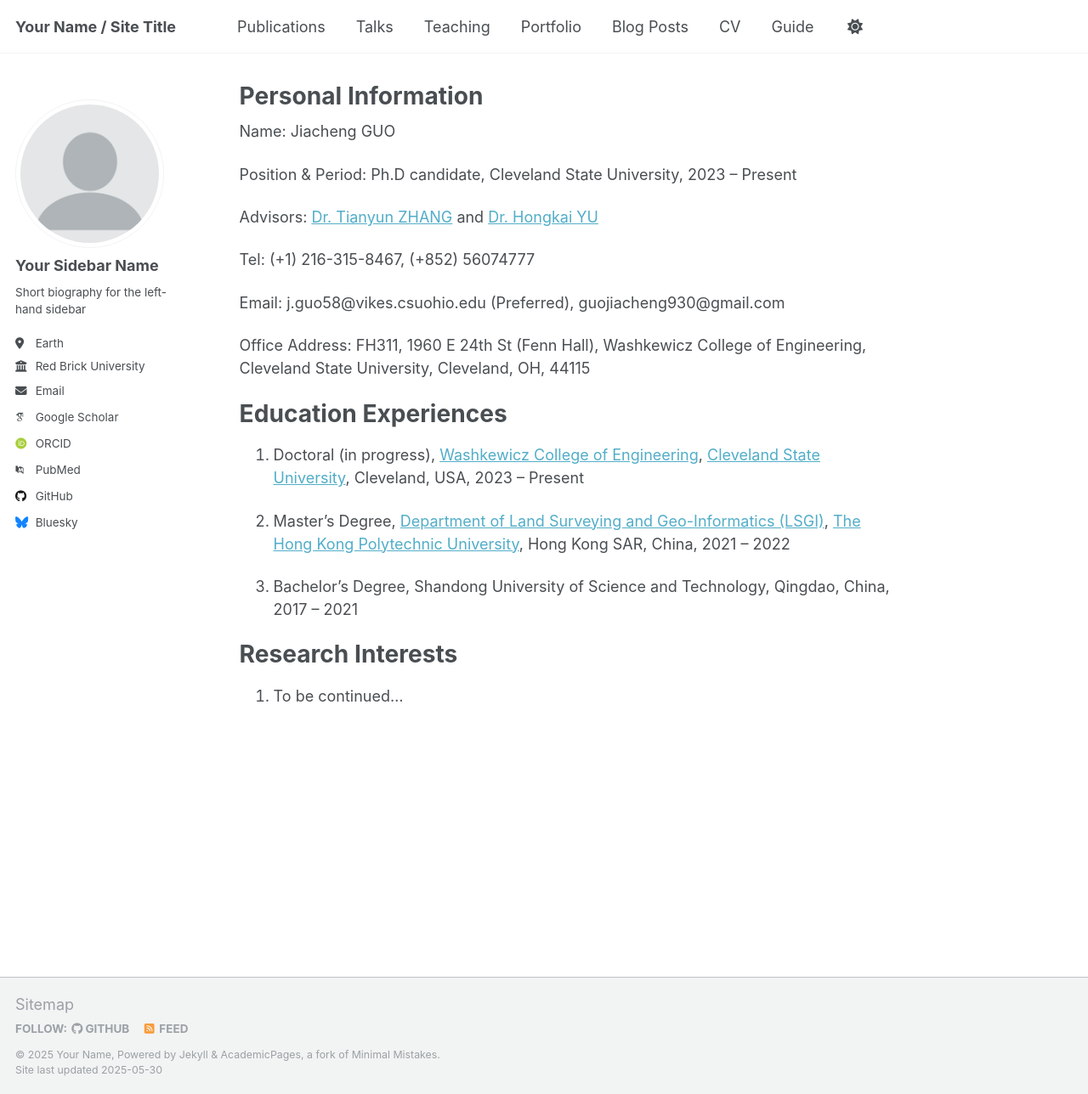
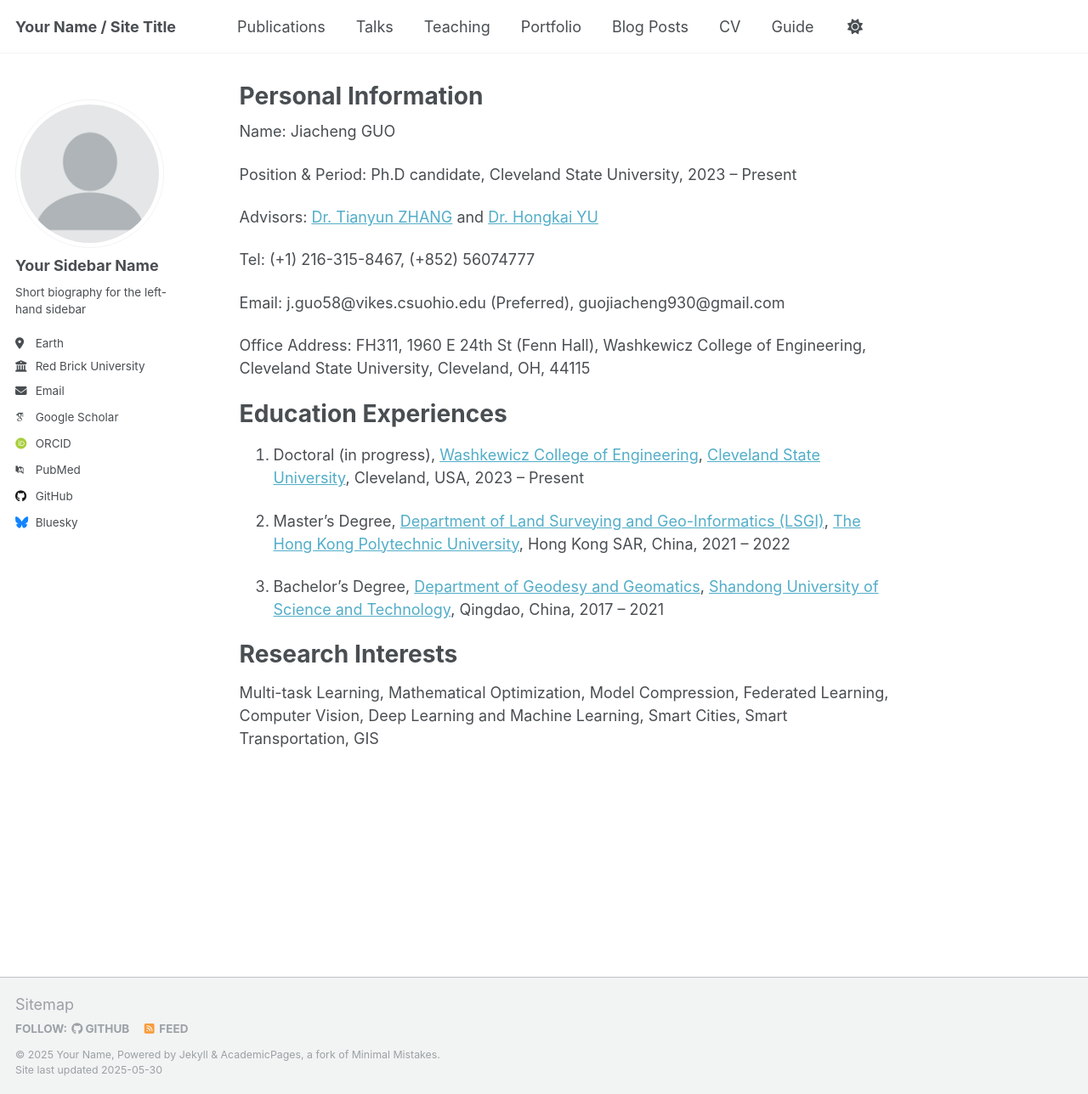
Before and after one commit to EngravedMemories/jiachengguo2011, a Jekyll site: the page built from _pages/about.md, in a window 1280 px wide and 1288 px high. Shown: the whole window at 85% size. Built offline with Jekyll 4.4.1, drawn with Linux system fonts in a browser that asks for light colours; some web fonts are replaced.

Commit message:
Update about.md

```diff
--- a/_pages/about.md
+++ b/_pages/about.md
@@ -25,8 +25,8 @@ Education Experiences
 
 2. Master's Degree, [Department of Land Surveying and Geo-Informatics (LSGI)](https://www.polyu.edu.hk/lsgi/), [The Hong Kong Polytechnic University](https://www.polyu.edu.hk/), Hong Kong SAR, China, 2021 -- 2022
 
-3. Bachelor's Degree, Shandong University of Science and Technology, Qingdao, China, 2017 -- 2021
+3. Bachelor's Degree, [Department of Geodesy and Geomatics](https://gc.sdust.edu.cn/), [Shandong University of Science and Technology](https://www.sdust.edu.cn/), Qingdao, China, 2017 -- 2021
 
 Research Interests
 ======
-1. To be continued...
+Multi-task Learning, Mathematical Optimization, Model Compression, Federated Learning, Computer Vision, Deep Learning and Machine Learning, Smart Cities, Smart Transportation, GIS
```
